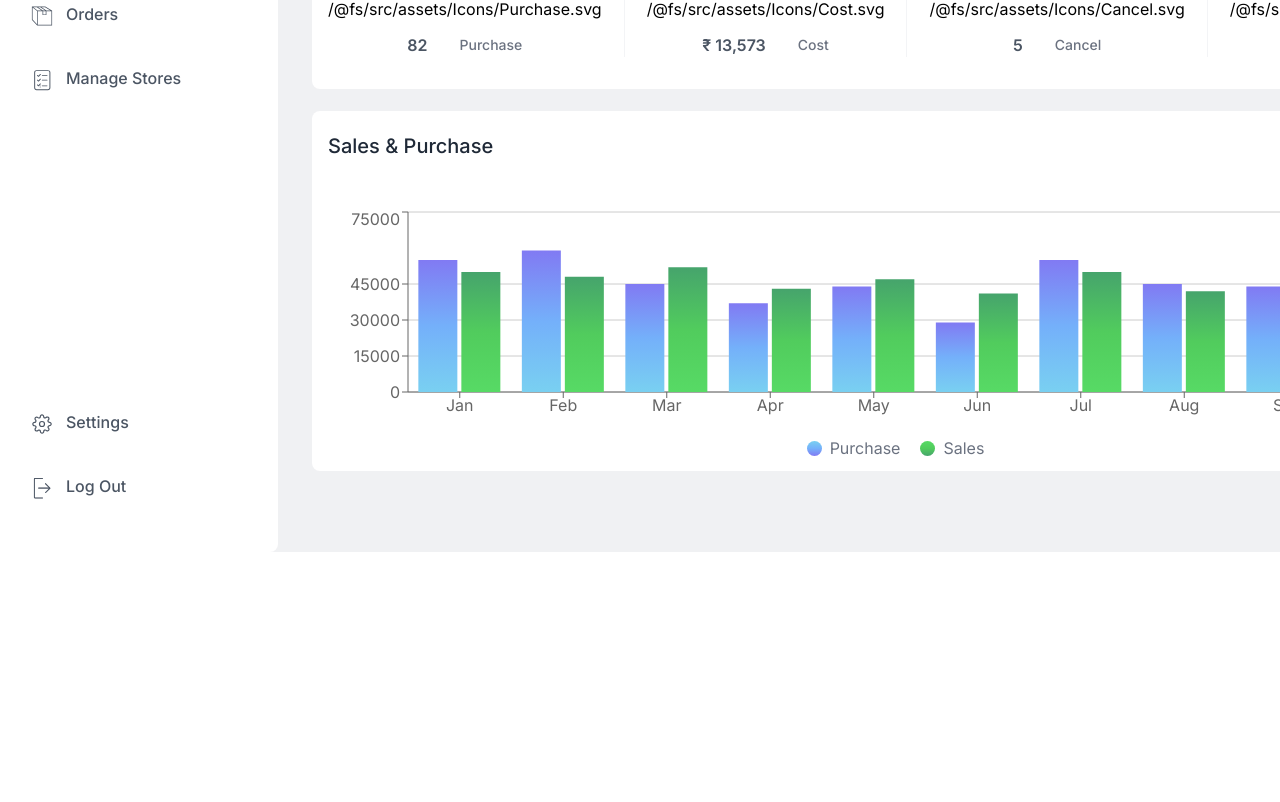
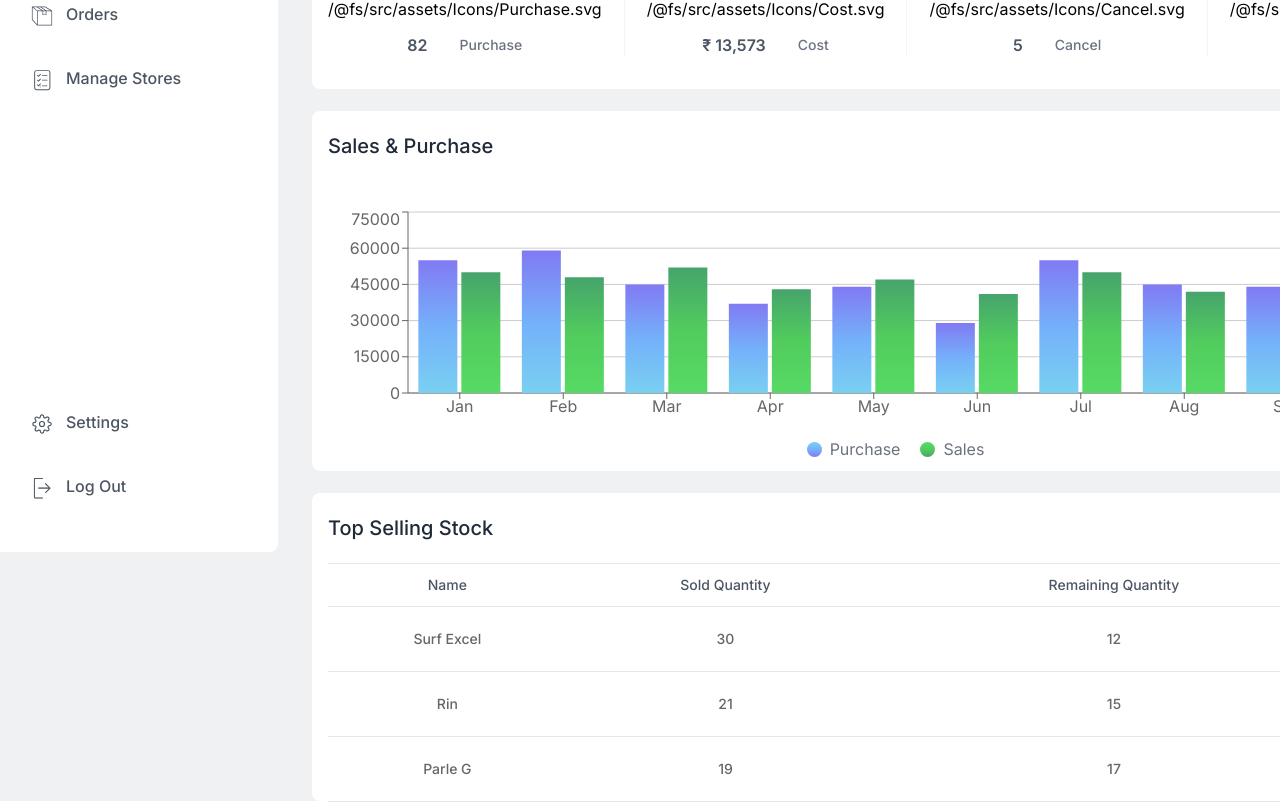
Before and after one commit to Zengoozz/Inventory-Management, a React (Vite) app: page / in a window 1280 px wide. Shown: the part 377-1179 px from the top of the page. Before the commit the page ends 929 px from the top, so only its background shows below. Built offline with nearby package versions, Linux system fonts and the light colour scheme.

Commit message:
StockTable

```diff
--- a/package.json
+++ b/package.json
@@ -17,7 +17,8 @@
     "@fortawesome/react-fontawesome": "^0.2.2",
     "react": "^18.3.1",
     "react-dom": "^18.3.1",
-    "recharts": "^2.13.3"
+    "recharts": "^2.13.3",
+    "uuid": "^11.0.3"
   },
   "devDependencies": {
     "@eslint/js": "^9.13.0",
--- a/src/Components/CardsData.tsx
+++ b/src/Components/CardsData.tsx
@@ -22,12 +22,19 @@ export type GraphData = {
    yAxisVal2: number;
 }
 
+export type TableData = {
+   HeaderFlag: boolean;
+   Headers: string[];
+   Elements: string[][];
+}
+
 export type CardData = {
    Index: number;
    Title: string;
    Type: string;// O >> Overview , S >> Summary, G >> Graph
    Icons?: Icon[];
    GraphsData?: GraphData[];
+   TableData?: TableData;
 };
 
 export const CardsListData: CardData[] = [
@@ -239,5 +246,19 @@ export const CardsListData: CardData[] = [
             yAxisVal2: 3200,
          }
       ],
+   },
+   {
+      Index: 6,
+      Type:"ST",
+      Title:"top selling stock",
+      TableData:{
+         HeaderFlag: true,
+         Headers: ["name", "sold quantity", "remaining quantity", "price"],
+         Elements:[
+            ["surf excel", "30", "12", "₹ 100"],
+            ["rin", "21", "15", "₹ 207"],
+            ["parle g", "19", "17", "₹ 105"]
+         ]
+      }
    }
 ];
--- a/src/Components/GeneralCardItem.tsx
+++ b/src/Components/ComponentsFactory/GeneralCardItem.tsx
@@ -1,10 +1,11 @@
+import { CardData } from "../CardsData";
+import InfoItem from "../Hero/Cards/InfoItem";
+import { AreaLineComposedGraph } from "../Hero/Graph/AreaLineComposedGraph";
+import { BarChartGraph } from "../Hero/Graph/BarChartGraph";
+import IconFactory from "./IconFactory";
+import { listOfPaths } from "../iconsSvgPath";
+import Table from "./Table";
 
-import { CardData } from "./CardsData";
-import InfoItem from "./Hero/Cards/InfoItem";
-import { AreaLineComposedGraph } from "./Hero/Graph/AreaLineComposedGraph";
-import { BarChartGraph } from "./Hero/Graph/BarChartGraph";
-import IconFactory from "./IconFactory";
-import { listOfPaths } from "./iconsSvgPath";
 
 const GeneralCardItem: React.FC<CardData> = (props) => {
    const compPadding =
@@ -18,25 +19,33 @@ const GeneralCardItem: React.FC<CardData> = (props) => {
             <h1 className="inline text-customXl text-gray-800 font-medium capitalize">
                {props.Title}
             </h1>
-            {props.Type == "GB" && <RearButton />}
+            {props.Type == "GB" && <GraphRearButton />}
+            {props.Type.includes("S") && <SeeAllButton />}
          </span>
+         {/* #NOTE: Table */}
+         {props.Type == "ST" && ( // #LATER: ResponsiveContainer Resizing
+            <Table
+               {...props}
+            />
+         )}
 
          {/* #NOTE: Graph */}
-         {props.Type == "GB" && ( // #DEBUG: ResponsiveContainer Resizing
+         {props.Type == "GB" && ( // #LATER: ResponsiveContainer Resizing
             <BarChartGraph {...props} />
          )}
 
-         {props.Type == "GC" && ( // #DEBUG: ResponsiveContainer Resizing
-               <AreaLineComposedGraph {...props} />
+         {props.Type == "GC" && ( // #LATER: ResponsiveContainer Resizing
+            <AreaLineComposedGraph {...props} />
          )}
 
          {/* #NOTE: Overview & Summary */}
          {!props.Type.includes("G") && (
-            <div className={`flex justify-between mt- ${listOfItemsMargin}`}>
+            <div className={`flex justify-between ${listOfItemsMargin}`}>
                {props.Icons &&
                   props.Icons.map((c, index) => (
                      <>
                         <InfoItem
+                           key={index}
                            order={index}
                            length={(props.Icons?.length ?? 1) - 1}
                            icon={c}
@@ -55,13 +64,21 @@ const GeneralCardItem: React.FC<CardData> = (props) => {
 
 export default GeneralCardItem;
 
-const RearButton: React.FC = () => {
+const GraphRearButton: React.FC = () => {
    const calendarIcon = listOfPaths.filter((c) => c.name == "calendar");
 
    return (
       <button className="flex px-4 py-[0.375rem] text-gray-600 text-base font-medium border-2 border-gray-100 rounded-[4px] duration-150 hover:border-gray-300 hover:font-semibold">
          <IconFactory {...calendarIcon[0]} />
          <span className="ml-2 capitalize">weekly</span>
+      </button>
+   );
+};
+
+const SeeAllButton: React.FC = () => {
+   return (
+      <button className="text-blue-700 text-sm font-normal border-none duration-150 hover:font-semibold hover:text-blue-900">
+         <span className="capitalize">see all</span>
       </button>
    );
 };
--- /dev/null
+++ b/src/Components/ComponentsFactory/Table.tsx
@@ -0,0 +1,48 @@
+import { CardData } from "../CardsData";
+import { v4 as uuidv4 } from "uuid";
+
+const Table: React.FC<CardData> = ({ TableData }) => {
+   const renderedHeaders =
+      TableData?.HeaderFlag == true &&
+      TableData?.Headers.map((header: string) => (
+         <th
+            key={uuidv4()}
+            className="py-[0.688rem] text-sm font-medium text-center text-gray-600 capitalize"
+         >
+            {header}
+         </th>
+      ));
+
+   const renderedRows = TableData?.Elements.map((list: string[], index: number) => (
+      <tr key={index} className="">
+         {list.map((element: string, index: number) => {
+            const borderStyle =
+               index != list.length && "border-b-[1px] border-b-gray-200";
+            return (
+               <td
+                  key={uuidv4()}
+                  className={`${borderStyle} font-medium text-sm text-center text-[#666] py-[1.375rem] capitalize`}
+               >
+                  {element}
+               </td>
+            );
+         })}
+      </tr>
+   ));
+
+   return (
+      <table className="mt-5 w-full">
+         {TableData?.HeaderFlag == true && (
+            <thead className="w-full">
+               <tr className="border-y-[1px] border-y-gray-200">
+                  {renderedHeaders}
+               </tr>
+            </thead>
+         )}
+
+         <tbody>{renderedRows}</tbody>
+      </table>
+   );
+};
+
+export default Table;
--- a/src/Components/Hero/CardsList.tsx
+++ b/src/Components/Hero/CardsList.tsx
@@ -1,13 +1,14 @@
 import { CardsListData } from "../CardsData";
-import GeneralCardItem from "../GeneralCardItem";
+import GeneralCardItem from "../ComponentsFactory/GeneralCardItem";
+import { v4 as uuidv4 } from 'uuid';
 
 const CardsList = () => {
    return (
-      <div className="grid grid-cols-[20fr_11fr] grid-rows-[10.25rem_10.25rem_22.5rem] gap-[1.375rem]">
+      <div className="grid grid-cols-[20fr_11fr] grid-rows-[10.25rem_10.25rem_22.5rem_19.25rem] gap-[1.375rem]">
          {CardsListData.map((data, index) => {
             const classStyle = index % 2 == 0 ? "col-start-1" : "col-start-2";
             return (
-               <div className={`${classStyle}`}>
+               <div key={uuidv4()} className={`${classStyle}`}>
                   <GeneralCardItem {...data} />
                </div>
             );
--- a/src/Components/Hero/Graph/AreaLineComposedGraph.tsx
+++ b/src/Components/Hero/Graph/AreaLineComposedGraph.tsx
@@ -11,7 +11,7 @@ import {
 } from "recharts";
 import { CardData } from "../../CardsData";
 
-//TODO: Check the Overview Items Margin Between Name & Qty
+//#DONE: Check the Overview Items Margin Between Name & Qty
 
 export const AreaLineComposedGraph: React.FC<CardData> = (props) => (
    <ResponsiveContainer
@@ -20,7 +20,7 @@ export const AreaLineComposedGraph: React.FC<CardData> = (props) => (
       maxHeight={260}
       className={"mt-10"}
    >
-      <ComposedChart // #DEBUG: ResponsiveContainer Resizing
+      <ComposedChart // #LATER: ResponsiveContainer Resizing
          // width={360}
          width={360}
          height={240}
@@ -39,7 +39,7 @@ export const AreaLineComposedGraph: React.FC<CardData> = (props) => (
 
          <YAxis
             tickCount={5}
-            ticks={[1000, 2000, 3000, 4000]}
+            ticks={[0, 1000, 2000, 3000, 4000]}
          />
 
          <Tooltip />
--- a/src/Components/Hero/Graph/BarChartGraph.tsx
+++ b/src/Components/Hero/Graph/BarChartGraph.tsx
@@ -16,7 +16,7 @@ export const BarChartGraph: React.FC<CardData> = (props) => {
       <ResponsiveContainer
          width="100%"
          height="100%"
-         maxHeight={260}
+         maxHeight={261}
          className={"mt-10"}
       >
          <BarChart
@@ -136,14 +136,16 @@ export const BarChartGraph: React.FC<CardData> = (props) => {
 
             <XAxis dataKey="xAxisName" />
 
-            <YAxis tickCount={6} />
+            <YAxis
+               tickCount={6}
+               ticks={[0, 15000, 30000, 45000, 60000, 75000]}
+            />
 
             <Tooltip />
 
             <Legend content={<RenderLegend />} />
 
             <Bar
-               width={1}
                dataKey="yAxisVal1"
                name="Purchase"
                fill="url(#barGradient1)"
@@ -156,7 +158,6 @@ export const BarChartGraph: React.FC<CardData> = (props) => {
             />
 
             <Bar
-               width={1}
                dataKey="yAxisVal2"
                name="Sales"
                fill="url(#barGradient2)"
--- a/src/Components/Navbar/Navbar.tsx
+++ b/src/Components/Navbar/Navbar.tsx
@@ -1,5 +1,5 @@
 import ProfileIcon from "../../assets/ProfileIcon.jpeg";
-import IconFactory from "../IconFactory";
+import IconFactory from "../ComponentsFactory/IconFactory";
 import { listOfPaths, PathObject } from "../iconsSvgPath";
 
 const emptyPathObject = {
--- a/src/Components/Sidebar/SidebarFooterItems.tsx
+++ b/src/Components/Sidebar/SidebarFooterItems.tsx
@@ -1,5 +1,7 @@
 import { listOfPaths } from "../iconsSvgPath"
 import SidebarItem from "./SidebarItem"
+import {v4 as uuidv4} from "uuid";
+
 
 const SidebarFooterItems = () => {
   return (
@@ -8,7 +10,7 @@ const SidebarFooterItems = () => {
             .filter((p) => p.sidebarFooterItem)
             .map((p) => (
                <SidebarItem
-                  key={p.name}
+                  key={uuidv4()}
                   name={p.name}
                   path={p.path}
                   grayLevel={p.grayLevel}
--- a/src/Components/Sidebar/SidebarItem.tsx
+++ b/src/Components/Sidebar/SidebarItem.tsx
@@ -1,11 +1,12 @@
-import IconFactory from "../IconFactory";
+import IconFactory from "../ComponentsFactory/IconFactory";
 import { PathObject } from "../iconsSvgPath";
+import { v4 as uuidv4 } from "uuid";
 
 const SidebarItem = (props: PathObject) => {
    return (
       <span className="px-[6px] py-[8px] my-3 flex justify-center text-lg font-medium text-gray-600 group hover:cursor-pointer">
          <IconFactory
-            key={props.name}
+            key={uuidv4()}
             name={props.name}
             path={props.path}
             grayLevel={props.grayLevel}
--- a/src/Components/Sidebar/SidebarItemsList.tsx
+++ b/src/Components/Sidebar/SidebarItemsList.tsx
@@ -1,5 +1,6 @@
 import { listOfPaths } from "../iconsSvgPath";
 import SidebarItem from "./SidebarItem";
+import {v4 as uuidv4} from "uuid";
 
 const SidebarItemsList = () => {
    return (
@@ -8,7 +9,7 @@ const SidebarItemsList = () => {
             .filter((p) => p.sidebarItem)
             .map((p) => (
                <SidebarItem
-                  key={p.name}
+                  key={uuidv4()}
                   name={p.name}
                   path={p.path}
                   grayLevel={p.grayLevel}
```
Also changed, not shown: src/Components/ComponentsFactory/IconFactory.tsx (renamed from src/Components/IconFactory.tsx, +4 -3 lines), 1 other file (tests, documents, lock files or other folders).
